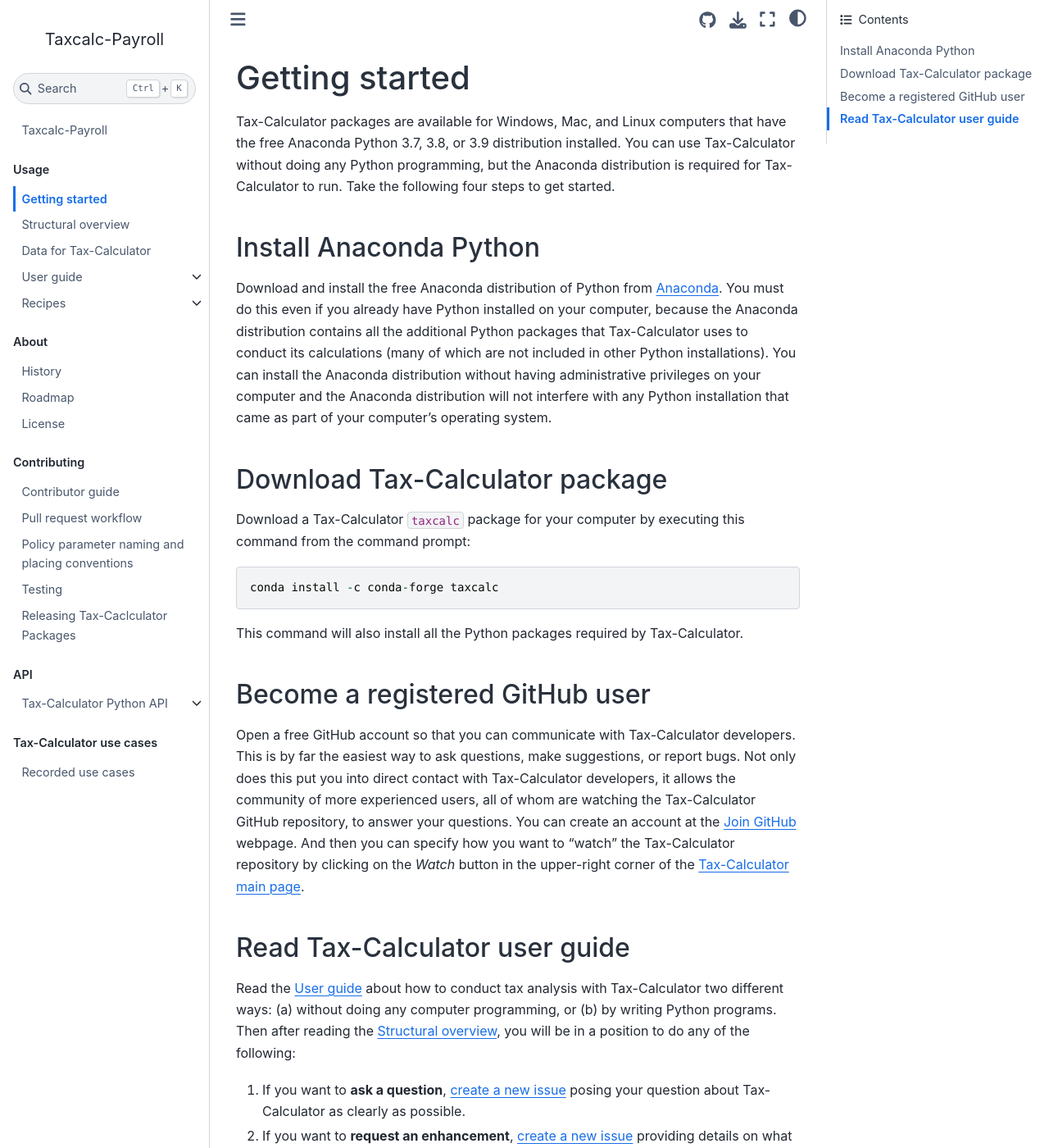
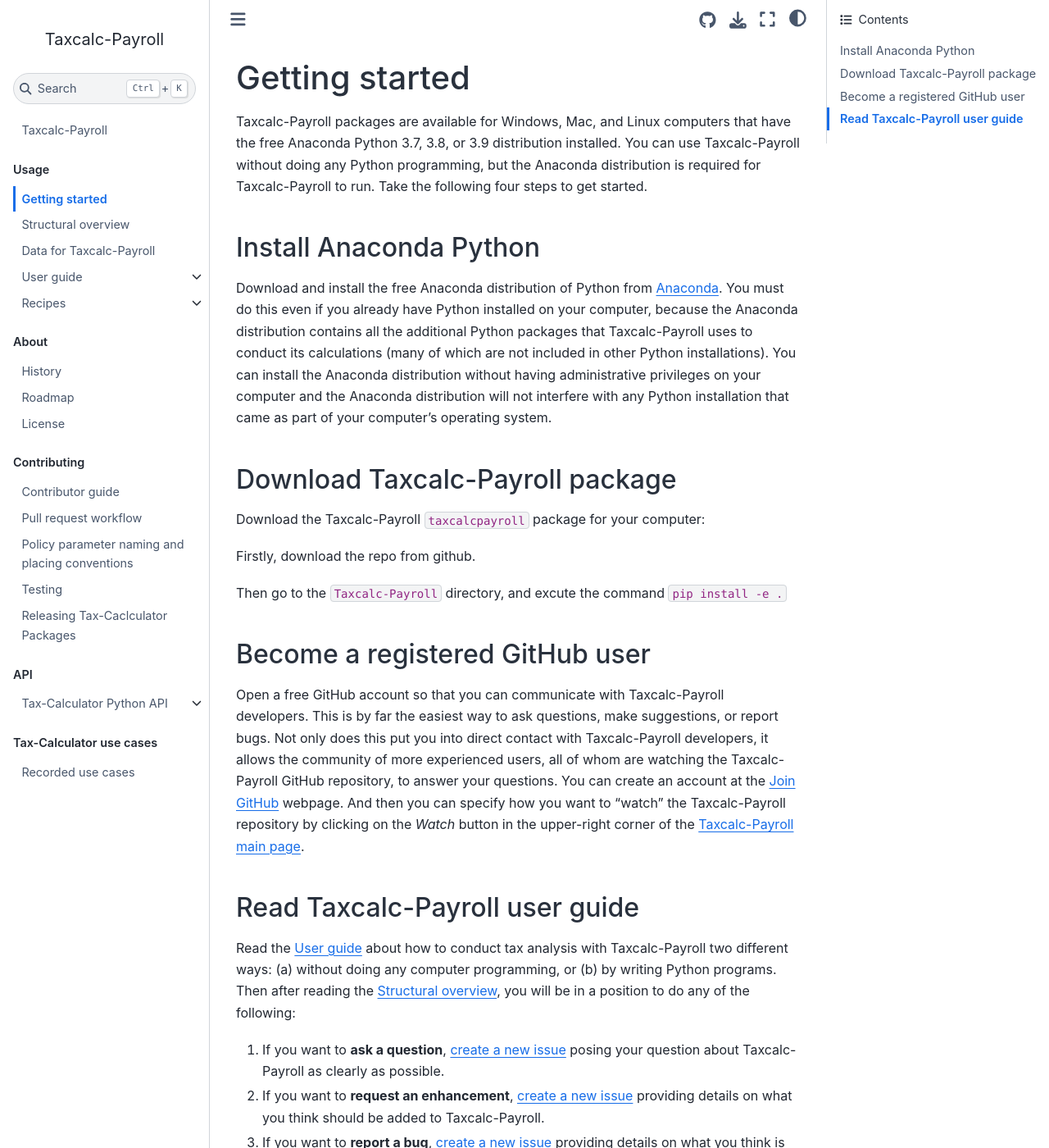
Before and after one commit to bodiyang/Taxcalc-Payroll, a Jupyter Book: the page built from docs/usage/starting.md, in a window 1280 px wide and 1400 px high. Shown: the whole window at 82% size. Built offline with Jupyter Book 1.0.4 settings and Sphinx 7.4.7 and the Sphinx Book theme 1.1.4, drawn with Linux system fonts in a browser that asks for light colours; pages that are not in the unit, such as notebooks, are missing from menus; some of the changed text lies outside the part shown.

````diff
--- a/docs/usage/starting.md
+++ b/docs/usage/starting.md
@@ -1,10 +1,10 @@
 Getting started
 ===============
 
-Tax-Calculator packages are available for Windows, Mac, and Linux computers
+Taxcalc-Payroll packages are available for Windows, Mac, and Linux computers
 that have the free Anaconda Python 3.7, 3.8, or 3.9 distribution installed.
-You can use Tax-Calculator without doing any Python programming, but the
-Anaconda distribution is required for Tax-Calculator to run.
+You can use Taxcalc-Payroll without doing any Python programming, but the
+Anaconda distribution is required for Taxcalc-Payroll to run.
 Take the following four steps to get started.
 
 ## Install Anaconda Python
@@ -13,66 +13,62 @@ Download and install the free Anaconda distribution of Python from
 [Anaconda](https://www.anaconda.com/products/individual).
 You must do this even if you already have Python installed on your computer,
 because the Anaconda distribution contains all the additional Python packages
-that Tax-Calculator uses to conduct its calculations
+that Taxcalc-Payroll uses to conduct its calculations
 (many of which are not included in other Python installations).
 You can install the Anaconda distribution without having administrative
 privileges on your computer and the Anaconda distribution will not interfere
 with any Python installation that came as part of your computer's operating
 system.
 
-## Download Tax-Calculator package
+## Download Taxcalc-Payroll package
 
-Download a Tax-Calculator `taxcalc` package for your computer by executing
-this command from the command prompt:
+Download the Taxcalc-Payroll `taxcalcpayroll` package for your computer:
 
-```
-conda install -c conda-forge taxcalc
-```
+Firstly, download the repo from github.
 
-This command will also install all the Python packages required by
-Tax-Calculator.
+Then go to the `Taxcalc-Payroll` directory, and excute the command `pip install -e .`
 
 ## Become a registered GitHub user
 
-Open a free GitHub account so that you can communicate with Tax-Calculator
+Open a free GitHub account so that you can communicate with Taxcalc-Payroll
 developers.
 This is by far the easiest way to ask questions, make suggestions, or report
 bugs.
-Not only does this put you into direct contact with Tax-Calculator developers,
+Not only does this put you into direct contact with Taxcalc-Payroll developers,
 it allows the community of more experienced users, all of whom are watching the
-Tax-Calculator GitHub repository, to answer your questions.
+Taxcalc-Payroll GitHub repository, to answer your questions.
 You can create an account at the [Join GitHub](https://github.com/join)
 webpage.
-And then you can specify how you want to "watch" the Tax-Calculator repository
+And then you can specify how you want to "watch" the Taxcalc-Payroll repository
 by clicking on the _Watch_ button in the upper-right corner of the
-[Tax-Calculator main page](https://github.com/PSLmodels/Tax-Calculator).
+[Taxcalc-Payroll main page](https://github.com/bodiyang/Taxcalc-Payroll).
 
-## Read Tax-Calculator user guide
+## Read Taxcalc-Payroll user guide
 
 Read the {doc}`../guide/index` about how to conduct tax analysis with
-Tax-Calculator two different ways:
+Taxcalc-Payroll two different ways:
 (a) without doing any computer programming, or
 (b) by writing Python programs.
 Then after reading the {doc}`overview`, you will be in a position to do any of
 the following:
 
 1.  If you want to **ask a question**,
-[create a new issue](https://github.com/PSLmodels/Tax-Calculator/issues)
-posing your question about Tax-Calculator as clearly as possible.
+[create a new issue](https://github.com/bodiyang/Taxcalc-Payroll/issues)
+posing your question about Taxcalc-Payroll as clearly as possible.
 
 2.  If you want to **request an enhancement**,
-[create a new issue](https://github.com/PSLmodels/Tax-Calculator/issues)
-providing details on what you think should be added to Tax-Calculator.
+[create a new issue](https://github.com/bodiyang/Taxcalc-Payroll/issues)
+providing details on what you think should be added to Taxcalc-Payroll.
 
 3.  If you want to **report a bug**,
-[create a new issue](https://github.com/PSLmodels/Tax-Calculator/issues)
-providing details on what you think is wrong with Tax-Calculator.
-An ideal bug report demonstrates for a single filing unit that a Tax-Calculator
+[create a new issue](https://github.com/bodiyang/Taxcalc-Payroll/issues)
+providing details on what you think is wrong with Taxcalc-Payroll.
+An ideal bug report demonstrates for a single filing unit that a Taxcalc-Payroll
 result is not the same as what you get when filling out the relevant IRS tax
 form.
 
 4.  If you want to **propose code changes**, follow the directions in the
 {doc}`../contributing/contributor_guide` on how to fork and clone the
-Tax-Calculator git repository.
+Taxcalc-Payroll git repository.
 Before developing any code changes, be sure to read completely the contributor
 guide.
````
Also changed, not shown: docs/usage/data.md (+9 -9 lines), docs/usage/overview.md (+9 -43 lines).
